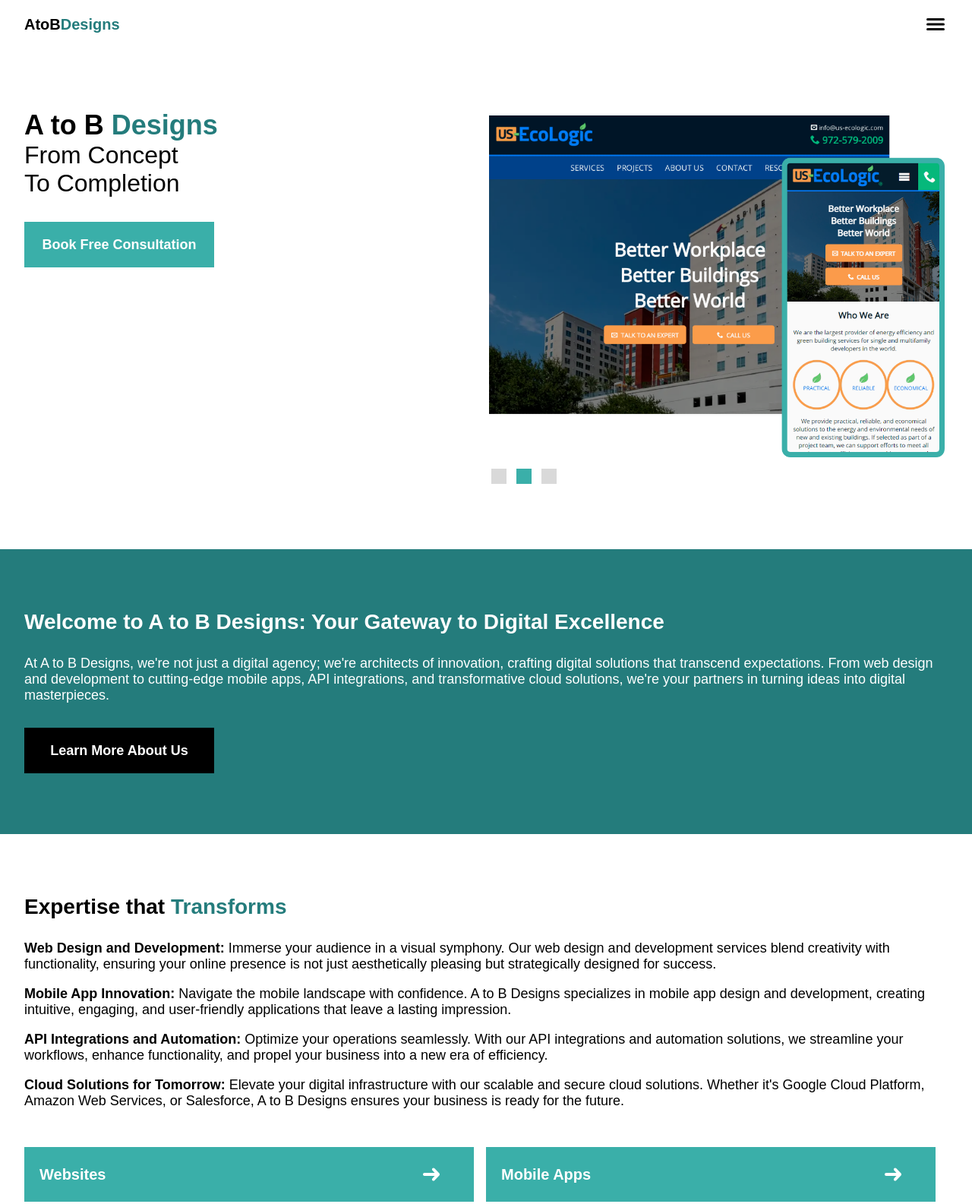
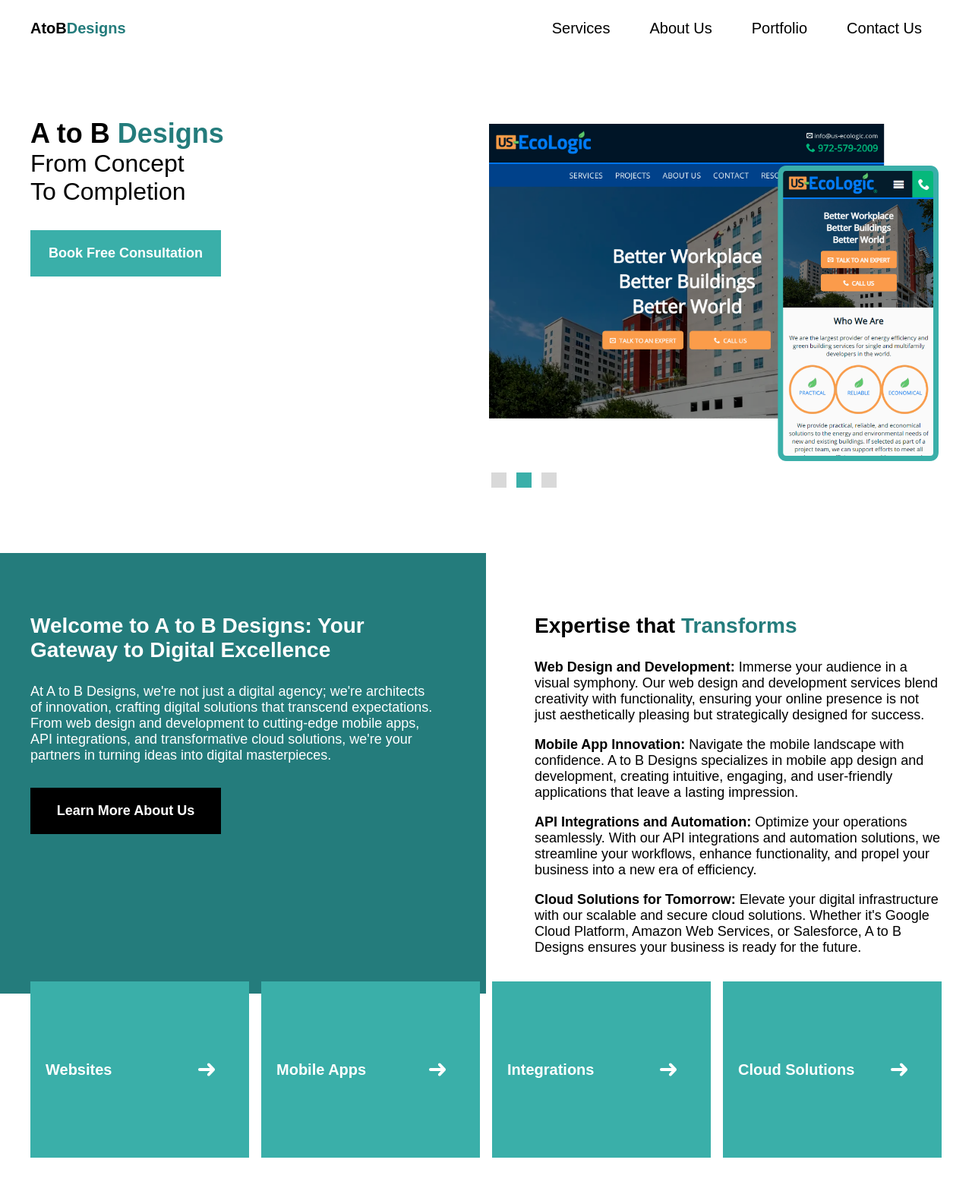
Before and after one commit to asherb20/atobdesigns, a Gatsby site: page / in a window 1280 px wide. Shown: the top 1585 px of the page at 76% size. Built offline with nearby package versions, Linux system fonts and the light colour scheme; Gatsby itself is replaced by a stand-in of ours.

Commit message:
Finished desktop dev for home page.

```diff
--- a/src/components/cta.tsx
+++ b/src/components/cta.tsx
@@ -9,7 +9,11 @@ interface CallToActionType {
 
 const CallToAction = ({ to, title, backgroundColor = 'light' }: CallToActionType) => {
   return (
-    <Link to={to} className={`bg-${backgroundColor} c-white fs-18 fw-bold td-none d-inline-block d-flex jc-center ai-center`} style={{ width: 250, height: 60 }}>
+    <Link
+      to={to}
+      className={`cta-${backgroundColor} trans-all bg-${backgroundColor} border-1 border-solid border-${backgroundColor} c-white fs-18 fw-bold td-none d-inline-block d-flex jc-center ai-center`}
+      style={{ width: 249, height: 59 }}
+    >
       {title}
     </Link>
   );
--- a/src/components/nav.tsx
+++ b/src/components/nav.tsx
@@ -23,18 +23,18 @@ const Nav = () => {
 
   return (
     <nav className='pos-sticky top-0 bg-white z-1'>
-      <div className='d-flex jc-space-between ai-center pt-1 pr-2 pb-1 pl-2'>
+      <div className='d-flex jc-space-between ai-center pt-1 pr-2 pb-1 pl-2 max-w-lg m-auto'>
         <div>
           <p className='fs-20 fw-bold m-0'>
             AtoB<span className='c-dark'>Designs</span>
           </p>
         </div>
         <div>
-          <button className='d-flex ai-center jc-space-between' onClick={() => setExpMenu(true)}>
+          <button className='d-flex ai-center jc-space-between lg-d-none' onClick={() => setExpMenu(true)}>
             <MenuIcon height={32} width={32} color='black' />
           </button>
-          <div style={{ width: 320 }} className={`pos-fixed top-0 right-0 bg-dark h-100-vh z-1 ${expMenu ? 'd-block' : 'd-none'}`}>
-            <div className='d-flex jc-flex-end p-1'>
+          <div className={`pos-fixed top-0 right-0 bg-dark h-100-vh z-1 w-sm lg-d-block lg-bg-none lg-h-init lg-pos-init lg-w-100 ${expMenu ? 'd-block' : 'd-none'}`}>
+            <div className='d-flex jc-flex-end p-1 lg-d-none'>
               <button onClick={() => setExpMenu(false)}>
                 <CloseIcon height={32} width={32} color='#fff' />
               </button>
--- a/src/components/navLink.tsx
+++ b/src/components/navLink.tsx
@@ -14,14 +14,14 @@ const NavLink = ({ title, slugs, children }: { title: string; slugs: string[]; c
 
   if (children && children.length > 0)
     return (
-      <li>
+      <li className='lg-dl-hover pl-1 pr-1'>
         <div className='d-flex jc-space-between ai-center'>
           <div>
-            <Link to={`/${slugs.join('/')}`} className='c-white td-none fs-20 d-block p-05'>
+            <Link to={`/${slugs.join('/')}`} className='c-white td-none fs-20 d-block p-05 lg-c-black'>
               {title}
             </Link>
           </div>
-          <div>
+          <div className='lg-d-none'>
             <button onClick={() => setExpList(!expList)}>
               {expList ? <CaretUpIcon height={24} width={24} color='#fff' /> : <CaretDownIcon height={24} width={24} color='#fff' />}
             </button>
@@ -32,9 +32,9 @@ const NavLink = ({ title, slugs, children }: { title: string; slugs: string[]; c
     );
 
   return (
-    <li>
+    <li className='pl-1 pr-1'>
       <div className='d-flex jc-space-between ai-center'>
-        <Link className='c-white td-none fs-20 d-block p-05' to={`/${slugs.join('/')}`}>
+        <Link className='c-white td-none fs-20 d-block p-05 lg-c-black' to={`/${slugs.join('/')}`}>
           {title}
         </Link>
       </div>
--- a/src/components/navList.tsx
+++ b/src/components/navList.tsx
@@ -3,7 +3,7 @@ import NavLink, { NavLinkType } from './navLink';
 
 const NavList = ({ links, slugs = [], isParent = false, visible = false }: { links: NavLinkType[]; slugs?: string[]; isParent?: boolean; visible?: boolean }) => {
   return (
-    <ul className={`lst-none m-0 pl-1 pr-1 ${visible ? 'd-block' : 'd-none'}`}>
+    <ul className={`lst-none m-0 ${visible ? 'd-block' : 'd-none'} ${isParent ? 'lg-d-flex lg-link-par trans-all' : 'lg-bg-light lg-pos-abs lg-c-white lg-link-child'}`}>
       {links.map((link: NavLinkType) => (
         <NavLink key={link.slug} title={link.title} slugs={[...slugs, link.slug]} children={link.children} />
       ))}
--- a/src/pages/index.tsx
+++ b/src/pages/index.tsx
@@ -40,7 +40,7 @@ const IndexPage: React.FC<PageProps> = () => {
       <Nav />
       {/* Hero */}
       <div>
-        <div className='pt-5 pr-2 pb-5 pl-2 med-d-flex'>
+        <div className='pt-5 pr-2 pb-5 pl-2 med-d-flex max-w-lg m-auto'>
           <div className='mb-3 med-flex-1'>
             <div className='pb-2'>
               <p className='fs-36 fw-bold'>
@@ -59,9 +59,9 @@ const IndexPage: React.FC<PageProps> = () => {
       {/* Main Content */}
       <main>
         <div>
-          <div>
-            <section className='bg-dark pt-5 pr-2 pb-5 pl-2'>
-              <div>
+          <div className='lg-d-flex'>
+            <section className='bg-dark pt-5 pr-2 pb-5 pl-2 lg-flex-1'>
+              <div className='lg-mw-half lg-ml-auto lg-pr-2'>
                 <div className='pb-2'>
                   <h3 className='fs-28 c-white pb-1'>Welcome to A to B Designs: Your Gateway to Digital Excellence</h3>
                   <p className='c-white fs-18'>
@@ -73,8 +73,8 @@ const IndexPage: React.FC<PageProps> = () => {
                 <CallToAction to='/contact-us' title='Learn More About Us' backgroundColor='black' />
               </div>
             </section>
-            <section className='pt-5 pr-2 pb-2 pl-2'>
-              <div>
+            <section className='pt-5 pr-2 pb-2 pl-2 lg-flex-1'>
+              <div className='lg-mw-half lg-mr-auto lg-pl-2'>
                 <div>
                   <h3 className='fs-28 pb-1'>
                     Expertise that <span className='c-dark'>Transforms</span>
@@ -99,11 +99,14 @@ const IndexPage: React.FC<PageProps> = () => {
               </div>
             </section>
           </div>
-          <div className='pl-2 pr-2'>
-            <ul className='lst-none med-d-flex med-flex-wrap med-col-gap-1'>
+          <div className='pl-2 pr-2 lg-mt-neg-1'>
+            <ul className='lst-none med-d-flex med-flex-wrap med-col-gap-1 max-w-lg m-auto'>
               {SERVICES_LINKS.map((link, index) => (
-                <li key={index} className='mb-1 med-flex-50'>
-                  <Link to={link.path} className='td-none d-flex jc-space-between ai-center bg-light c-white pt-1 pr-2 pb-1 pl-1 fs-20 fw-bold'>
+                <li key={index} className='mb-1 med-flex-50 lg-flex-1'>
+                  <Link
+                    to={link.path}
+                    className='td-none d-flex jc-space-between ai-center bg-light c-white pt-1 pr-2 pb-1 pl-1 fs-20 fw-bold lg-pt-3 lg-pb-3 hov-bg-dark trans-all'
+                  >
                     <p>{link.title}</p>
                     <ArrowRightIcon height={32} width={32} color='white' />
                   </Link>
@@ -112,9 +115,9 @@ const IndexPage: React.FC<PageProps> = () => {
             </ul>
           </div>
         </div>
-        <div>
-          <section className='pt-5 pr-2 pb-5 pl-2'>
-            <div>
+        <div className='lg-d-flex pt-5'>
+          <section className='pt-5 pr-2 pb-5 pl-2 lg-flex-1'>
+            <div className='lg-mw-half lg-ml-auto lg-pr-2'>
               <div className='pb-2'>
                 <h3 className='fs-28 pb-1'>
                   Ready to Transform Your <span className='c-dark'>Digital Landscape</span>?
@@ -127,12 +130,13 @@ const IndexPage: React.FC<PageProps> = () => {
               <CallToAction to='/contact-us' title='Talk To An Expert' />
             </div>
           </section>
-          <div className='bg-dark pt-5 pr-2 pb-3 pl-2 c-white'>
+          <div className='bg-dark pt-5 pr-2 pb-3 pl-2 c-white lg-flex-1'>
+            <div className='lg-mw-half lg-mr-auto lg-pl-2'>
               <div className='pb-2'>
                 <h3 className='fs-28 pb-1'>Search Engine Visibility</h3>
                 <p className='fs-18'>
-                <strong>Beyond Aesthetics:</strong> Benefit from the expertise of a team passionate about staying ahead in the ever-evolving digital landscape. A to B Designs
-                brings together seasoned professionals dedicated to delivering excellence.
+                  <strong>Beyond Aesthetics:</strong> Benefit from the expertise of a team passionate about staying ahead in the ever-evolving digital landscape. A to B
+                  Designs brings together seasoned professionals dedicated to delivering excellence.
                 </p>
               </div>
               <div className='med-d-flex med-flex-wrap med-col-gap-2'>
@@ -147,14 +151,16 @@ const IndexPage: React.FC<PageProps> = () => {
               </div>
             </div>
           </div>
+        </div>
         <div className='pt-5 pr-2 pb-5 pl-2'>
+          <div className='max-w-lg m-auto'>
             <section className='pb-2'>
-            <h3 className='fs-28 pb-1'>
+              <h3 className='fs-28 pb-1 text-center'>
                 Client-Centric <span className='c-dark'>Collaboration</span>
               </h3>
               <p className='fs-18 pb-1'>
-              <strong>Your Vision, Our Mission:</strong> We believe in collaboration. Your vision is the driving force behind everything we do. A to B Designs involves you in
-              every step of the process, ensuring your digital journey aligns seamlessly with your business goals.
+                <strong>Your Vision, Our Mission:</strong> We believe in collaboration. Your vision is the driving force behind everything we do. A to B Designs involves you
+                in every step of the process, ensuring your digital journey aligns seamlessly with your business goals.
               </p>
               <p className='fs-18'>
                 <strong>Experienced Professionals:</strong> Benefit from the expertise of a team passionate about staying ahead in the ever-evolving digital landscape. A to B
@@ -172,12 +178,13 @@ const IndexPage: React.FC<PageProps> = () => {
                 </div>
               ))}
             </div>
-          <div>
+            <div className='d-flex jc-center'>
               <CallToAction to='/contact-us' title='Become Our Next Client' />
             </div>
           </div>
+        </div>
         <div className='bg-dark'>
-          <div className='pt-5 pr-2 pb-5 pl-2'>
+          <div className='pt-5 pr-2 pb-5 pl-2 max-w-lg m-auto'>
             <p className='c-white fs-28 pb-2'>Digital Solutions You Can Be Proud Of</p>
             <div className='med-d-flex med-col-gap-2'>
               {SLIDES.map(slide => (
--- a/src/styles/global.css
+++ b/src/styles/global.css
@@ -15,6 +15,28 @@ p,
 ul {
   margin: 0;
   padding: 0;
+}
+
+.pointer {
+  cursor: pointer;
+}
+
+.cta-light:hover {
+  background: none;
+  color: #3aafa9;
+}
+.cta-black:hover {
+  background: none;
+  color: black;
+}
+.hov-bg-dark:hover {
+  background: #247c7c;
+}
+.hov-c-dark:hover {
+  color: #247c7c;
+}
+.trans-all {
+  transition: all 0.15s ease-in-out;
 }
 
 /* color */
@@ -52,6 +74,12 @@ ul {
 }
 .border-white {
   border-color: #fff;
+}
+.border-light {
+  border-color: #3aafa9;
+}
+.border-black {
+  border-color: black;
 }
 
 /* padding */
@@ -112,6 +140,9 @@ ul {
 }
 
 /* margin */
+.m-auto {
+  margin: auto;
+}
 .m-05 {
   margin: 0.5em;
 }
@@ -219,6 +250,17 @@ ul {
 .gap-1 {
   column-gap: 1em;
 }
+.text-center {
+  text-align: center;
+}
+
+/* sizing */
+.max-w-lg {
+  max-width: 1200px;
+}
+.w-sm {
+  width: 320px;
+}
 
 @media (min-width: 768px) {
   .med-d-flex {
@@ -243,3 +285,86 @@ ul {
     text-align: center;
   }
 }
+
+@media (min-width: 1024px) {
+  .lg-d-flex {
+    display: flex;
+  }
+  .lg-flex-1 {
+    flex: 1;
+  }
+  .lg-pt-3 {
+    padding-top: 5em;
+  }
+  .lg-pb-3 {
+    padding-bottom: 5em;
+  }
+  .lg-pos-rel {
+    position: relative;
+  }
+  .lg-pos-abs {
+    position: absolute;
+  }
+  .lg-mw-half {
+    max-width: calc(600px - 4em);
+  }
+  .lg-ml-auto {
+    margin-left: auto;
+  }
+  .lg-mr-auto {
+    margin-right: auto;
+  }
+  .lg-pr-2 {
+    padding-right: 2em;
+  }
+  .lg-pl-2 {
+    padding-left: 2em;
+  }
+  .lg-mt-neg-1 {
+    margin-top: -1em;
+  }
+  .lg-d-none {
+    display: none;
+  }
+  .lg-d-block {
+    display: block;
+  }
+  .lg-bg-none {
+    background: none;
+  }
+  .lg-h-init {
+    height: initial;
+  }
+  .lg-c-black {
+    color: black;
+  }
+  .lg-pos-init {
+    position: initial;
+  }
+  .lg-w-100 {
+    width: 100%;
+  }
+  .lg-gap-1 {
+    column-gap: 1em;
+  }
+  .lg-dl-hover:hover ul {
+    display: block !important;
+  }
+  .lg-bg-light {
+    background-color: #3aafa9;
+  }
+  .lg-c-white a {
+    color: white;
+  }
+  .lg-link-par a:hover {
+    color: #3aafa9;
+    transition: color 0.15s ease-in-out;
+  }
+  .lg-link-child a:hover {
+    color: white;
+  }
+  .lg-link-child li:hover {
+    background-color: #247c7c;
+    transition: background-color 0.15s ease-in-out;
+  }
+}
```
Also changed, not shown: src/components/carousel.tsx (+6 -1 lines), src/components/footer.tsx (+9 -9 lines). Lines whose indentation alone changed are shown as unchanged.
